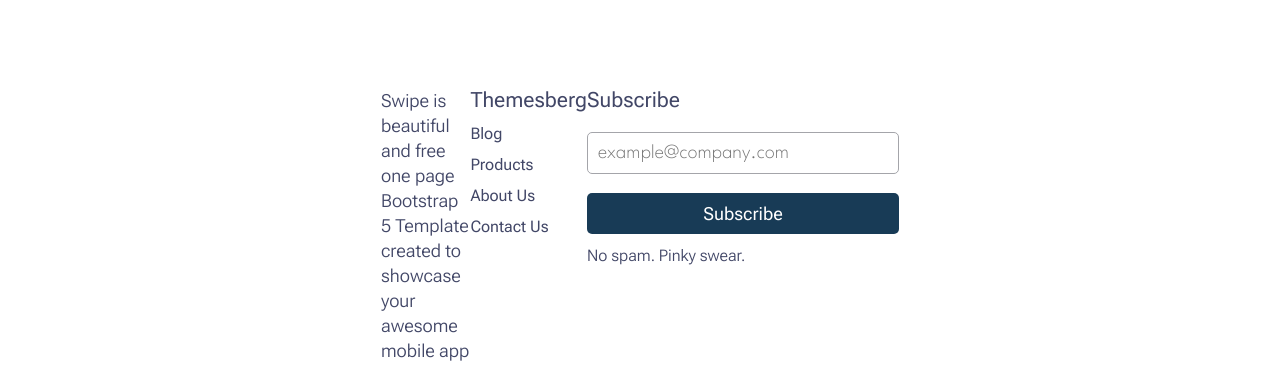
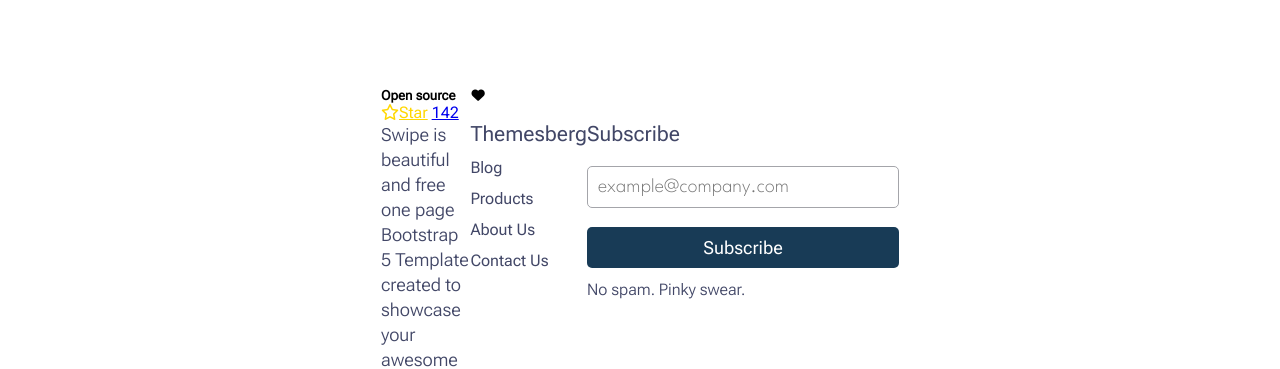
Before and after one commit to rockypagal/Swipe.com, a plain HTML site: page index.html in a window 1280 px wide. Shown: the part 6902-7271 px from the top of the page. Drawn offline with Linux system fonts and the light colour scheme.

Commit message:
Update index.html

```diff
--- a/index.html
+++ b/index.html
@@ -536,6 +536,13 @@
 <div class="main">
 
     <footer>
+             <div class="stikeybox">
+                <h5>Open source<i class="fa-solid fa-heart"></i></h5>
+                <div class="star-btn">
+                <a href="#" class="star"><i class="fa-regular fa-star"></i>Star</a>
+                <a href="#" class="one-four">142</a>
+                </div>
+            </div>
         <div class="fsec1">
             <div class="media">
             <p>
```
